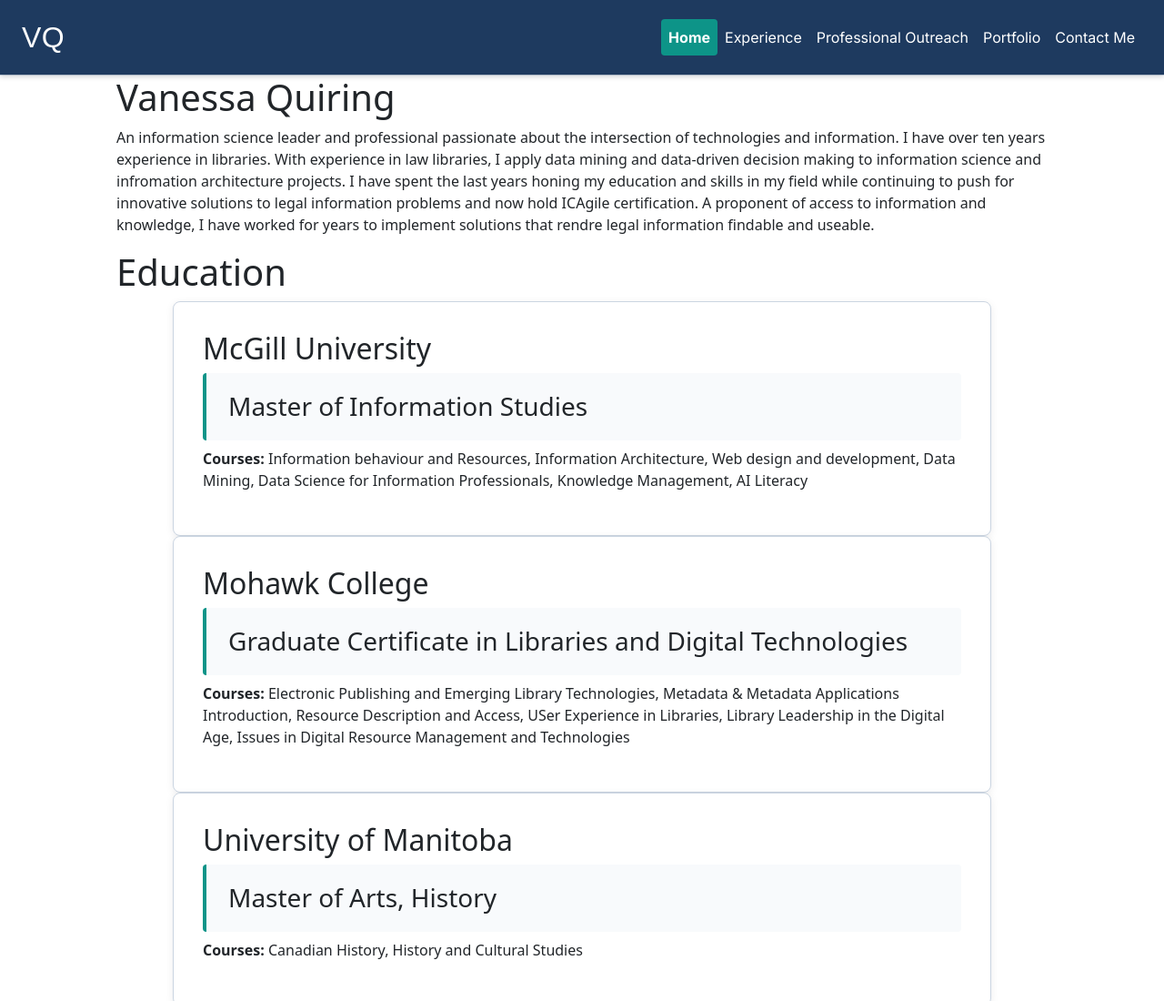
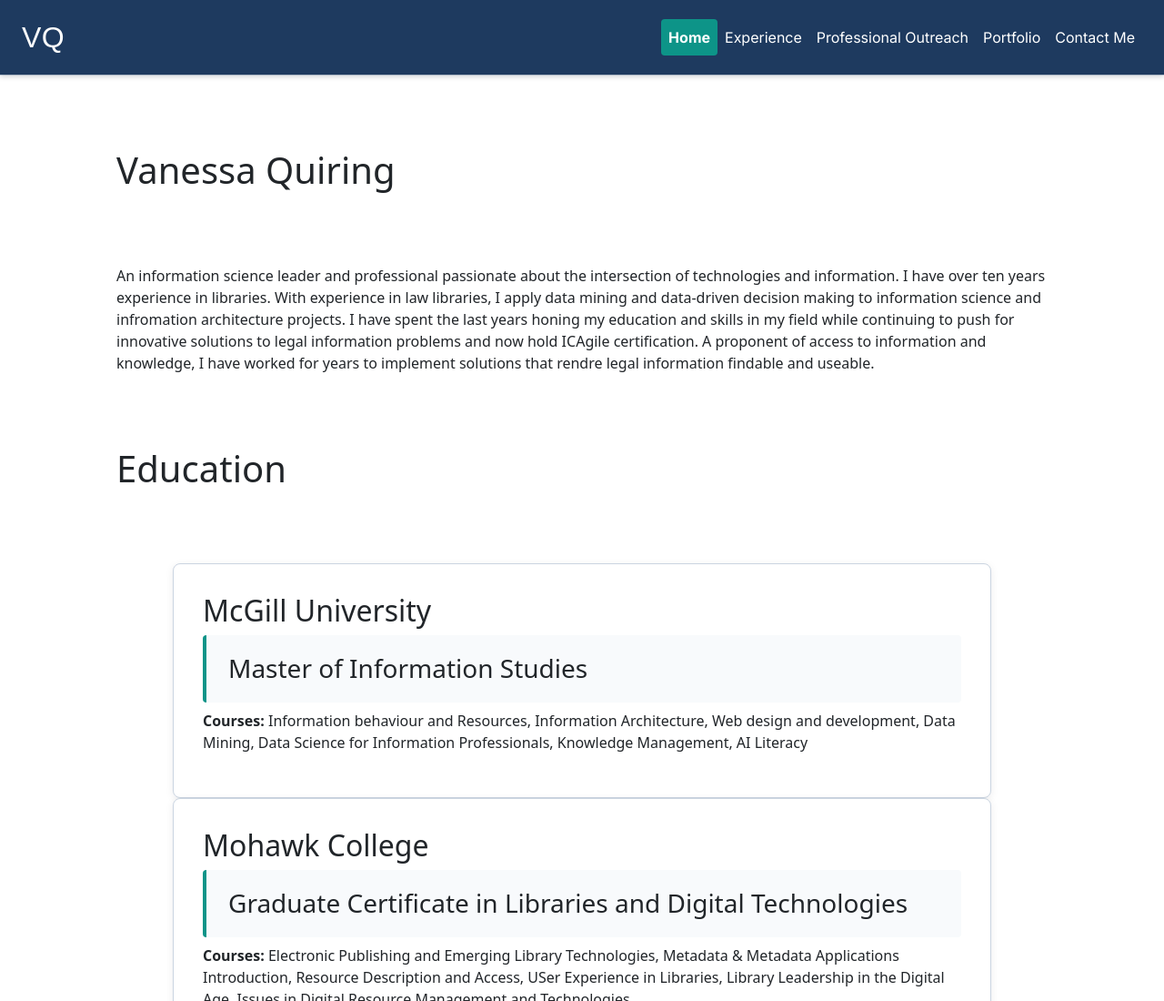
Before and after one commit to vquiring/vquiring.github.io, a plain HTML site: page about.html in a window 1280 px wide. Shown: the top 1100 px of the page at 91% size. Drawn offline with nearby package versions, Linux system fonts and the light colour scheme; a web font is replaced by a local one.

Commit message:
Update mystyle1.css

```diff
--- a/Assets/css/mystyle1.css
+++ b/Assets/css/mystyle1.css
@@ -121,3 +121,7 @@
   background-color: var(--color-primary);
   color: var(--color-muted);
 }
+.section-title {
+  margin-top: 5rem;
+  margin-bottom: 5rem;
+}
```
